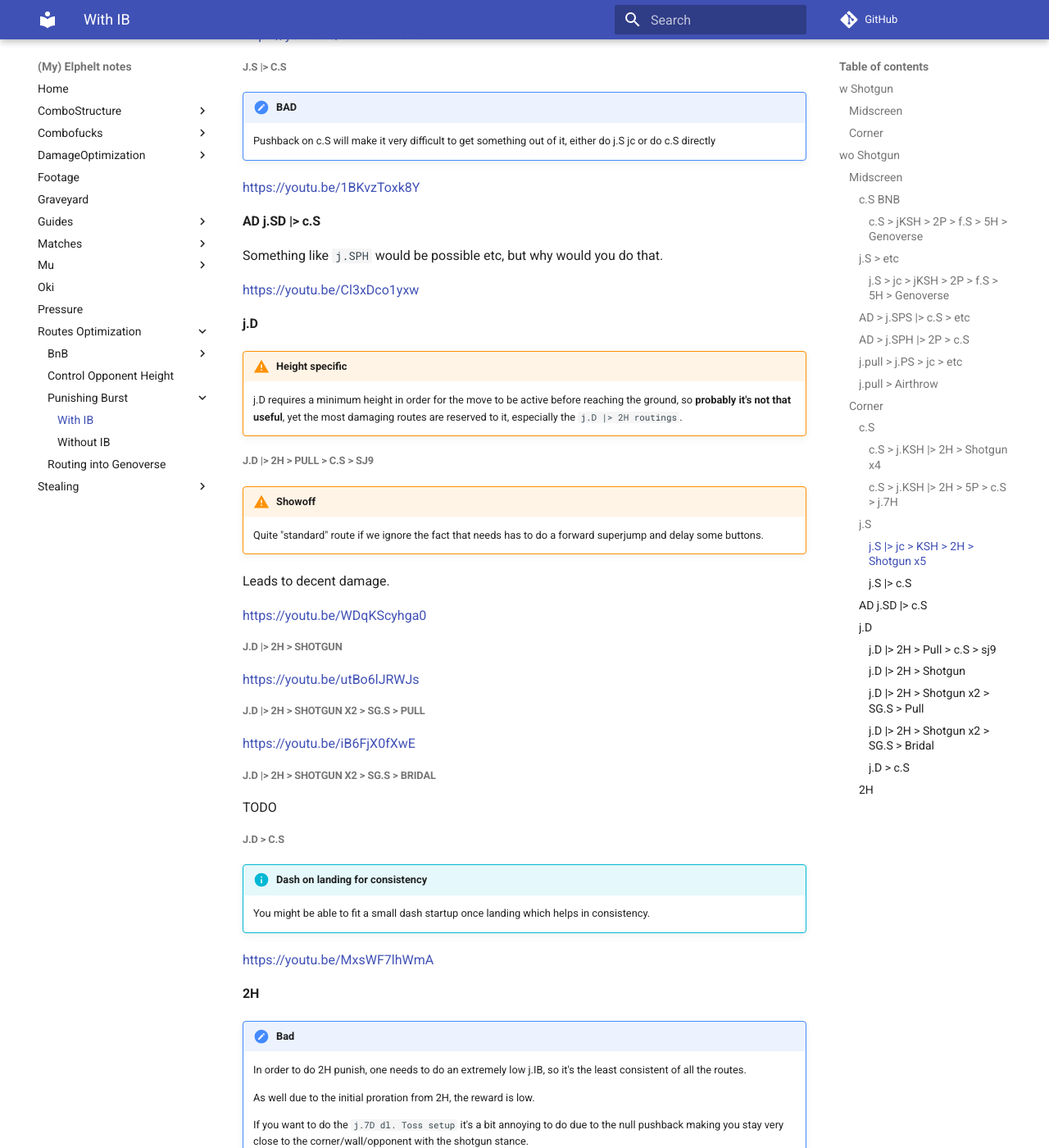
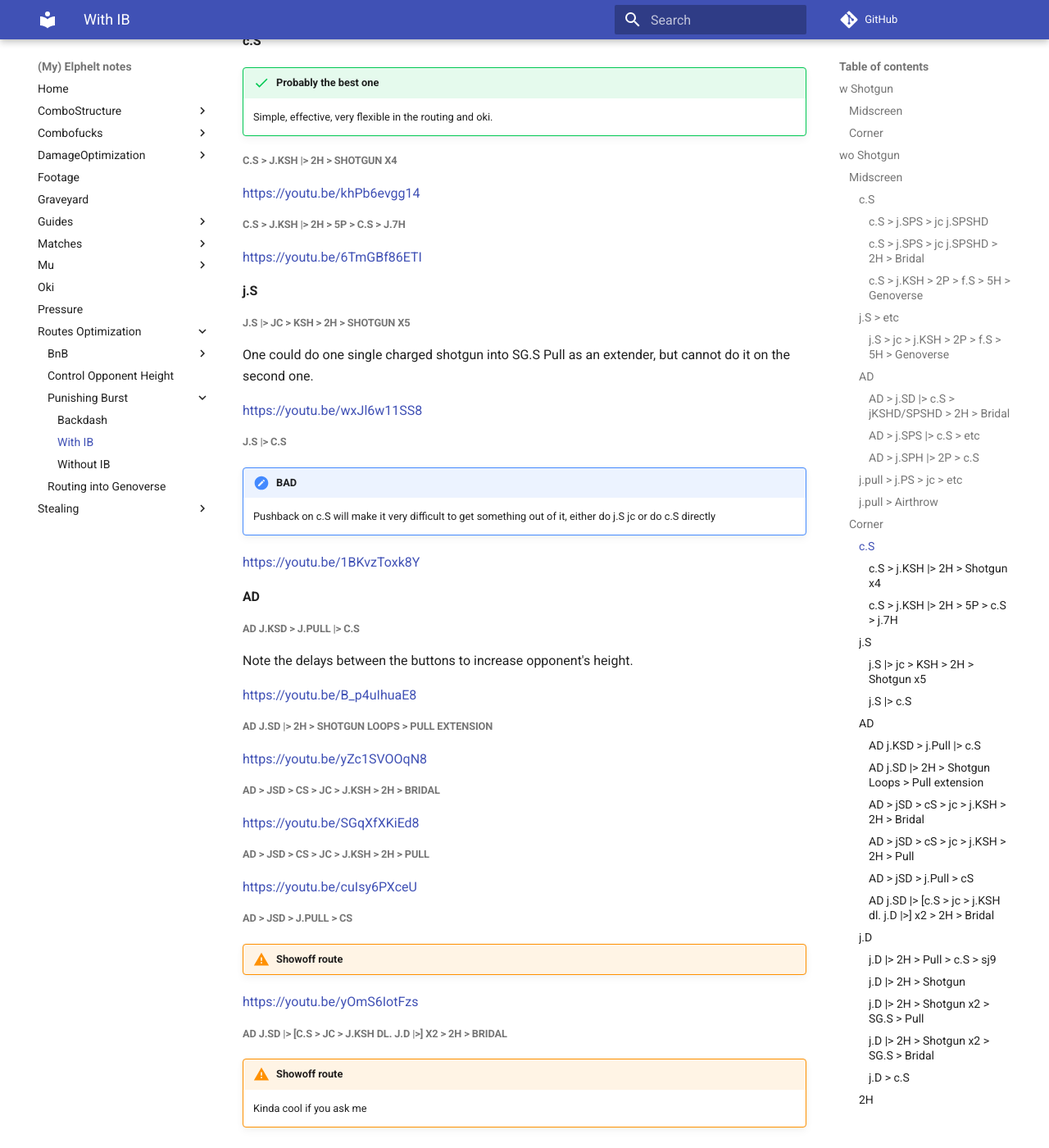
Before and after one commit to OriolFilter/Elphelt, an MkDocs documentation site: the page built from docs/Routes_Optimization/Punishing_Burst/With_IB.md, in a window 1280 px wide and 1400 px high, scrolled down 2725 px. Shown: the whole window at 82% size. Built offline with MkDocs 1.6.1 and Material for MkDocs 9.7.7, drawn with Linux system fonts in a browser that asks for light colours; comment, search, counter and statistics services are not loaded; some of the changed text lies outside the part shown.

```diff
--- a/docs/Routes_Optimization/Punishing_Burst/With_IB.md
+++ b/docs/Routes_Optimization/Punishing_Burst/With_IB.md
@@ -35,9 +35,19 @@ IB doesn't allow for "more routes", but gives us more margin to perform the "bas
 
 ## Midscreen
 
-### c.S BNB
+### c.S
 
-#### c.S > jKSH > 2P > f.S > 5H > Genoverse
+#### c.S > j.SPS > jc j.SPSHD
+
+https://youtu.be/C7hhNXT6kPc
+
+#### c.S > j.SPS > jc j.SPSHD > 2H > Bridal
+
+If close enough to the corner/managed opponent's height correctly, you will be able to pick up j.D with 2H.
+
+https://youtu.be/MCIsWS_HUao
+
+#### c.S > j.KSH > 2P > f.S > 5H > Genoverse
 
 !!! warning "6H followup annoying"
 
@@ -47,7 +57,7 @@ https://youtu.be/baGWOGQvVJo
 
 ### j.S > etc
 
-#### j.S > jc > jKSH > 2P > f.S > 5H > Genoverse
+#### j.S > jc > j.KSH > 2P > f.S > 5H > Genoverse
 
 !!! warning "6H followup annoying"
 
@@ -55,11 +65,23 @@ https://youtu.be/baGWOGQvVJo
 
 https://youtu.be/dzn4KbTmeho
 
-### AD > j.SPS |> c.S > etc
+### AD
+
+#### AD > j.SD |> c.S > jKSHD/SPSHD > 2H > Bridal
+
+j.KSHD
+
+https://youtu.be/aNUb_VWtN74
+
+j.SPSHD
+
+https://youtu.be/J7ziQoPby7M
+
+#### AD > j.SPS |> c.S > etc
 
 https://youtu.be/WAq4r_LHqIY
 
-### AD > j.SPH |> 2P > c.S
+#### AD > j.SPH |> 2P > c.S
 
 https://youtu.be/LuXlCZ45CA8
 
@@ -117,11 +139,39 @@ https://youtu.be/wxJl6w11SS8
 
 https://youtu.be/1BKvzToxk8Y
 
-### AD j.SD |> c.S
+### AD
 
-Something like `j.SPH` would be possible etc, but why would you do that.
+#### AD j.KSD > j.Pull |> c.S
 
-https://youtu.be/Cl3xDco1yxw
+Note the delays between the buttons to increase opponent's height.
+
+https://youtu.be/B_p4uIhuaE8
+
+#### AD j.SD |> 2H > Shotgun Loops > Pull extension
+
+https://youtu.be/yZc1SVOOqN8
+
+#### AD > jSD > cS > jc > j.KSH > 2H > Bridal
+
+https://youtu.be/SGqXfXKiEd8
+
+#### AD > jSD > cS > jc > j.KSH > 2H > Pull
+
+https://youtu.be/cuIsy6PXceU
+
+#### AD > jSD > j.Pull > cS
+
+!!! warning "Showoff route"
+
+https://youtu.be/yOmS6IotFzs
+
+#### AD j.SD |> [c.S > jc > j.KSH dl. j.D |>] x2 > 2H > Bridal
+
+!!! warning "Showoff route"
+
+    Kinda cool if you ask me
+
+https://youtu.be/urTlVKbcilY
 
 ### j.D
 
```
Also changed, not shown: docs/Routes_Optimization/Punishing_Burst/Backdash.md (added, +11 -0 lines), docs/Routes_Optimization/Punishing_Burst/Without_IB.md (+57 -6 lines).
